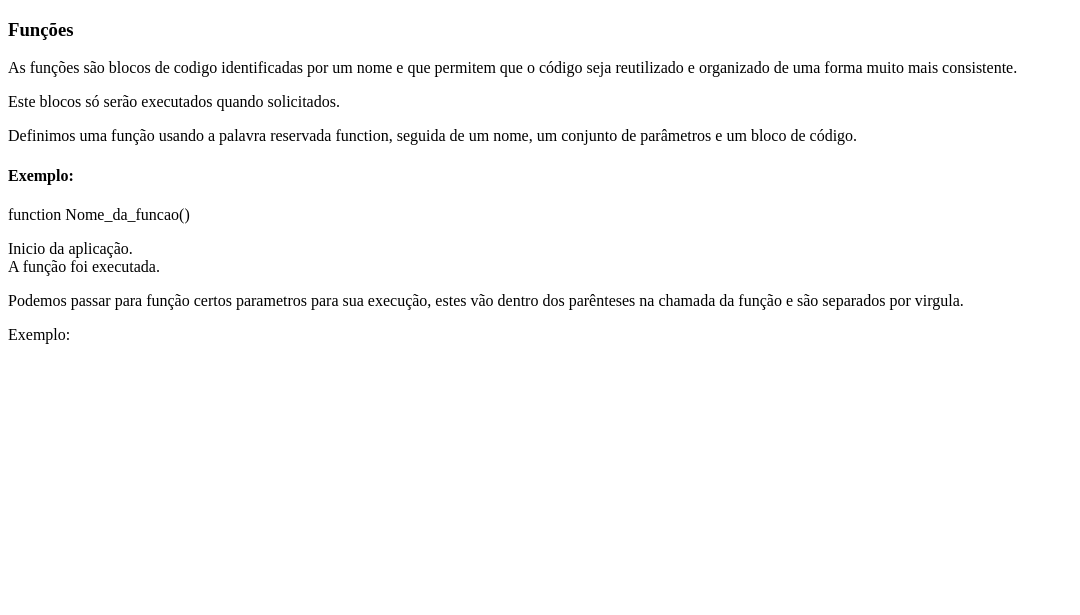
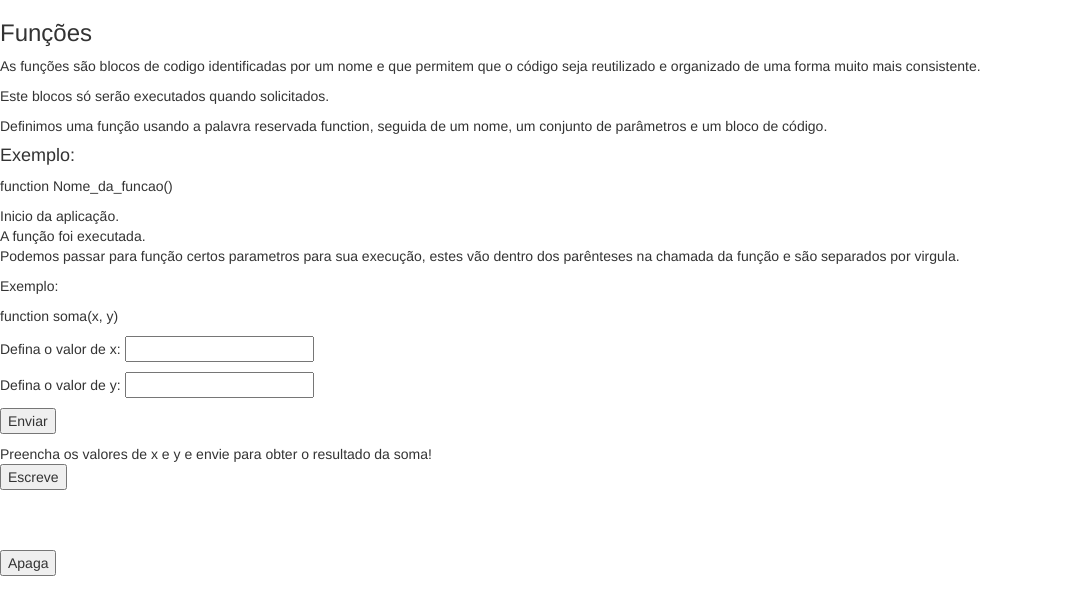
Before and after one commit to RodrigoSAugusto/aulas_php, a PHP site: page /funcoes.php in a window 1280 px wide. Shown: the top 615 px of the page, without its empty margins (0-1080 px from the left). Run offline with PHP 8.4, Linux system fonts and the light colour scheme.

Commit message:
Uso do método POST em funções simples

```diff
--- a/funcoes.php
+++ b/funcoes.php
@@ -4,6 +4,9 @@
     <meta charset="UTF-8">
     <meta http-equiv="X-UA-Compatible" content="IE=edge">
     <meta name="viewport" content="width=device-width, initial-scale=1.0">
+    <link rel="stylesheet" href="https://maxcdn.bootstrapcdn.com/bootstrap/3.4.1/css/bootstrap.min.css">
+    <script src="https://ajax.googleapis.com/ajax/libs/jquery/3.5.1/jquery.min.js"></script>
+    <script src="https://maxcdn.bootstrapcdn.com/bootstrap/3.4.1/js/bootstrap.min.js"></script>
     <title>Funçõess</title>
 </head>
 <body>
@@ -31,6 +34,64 @@
     <p> Podemos passar para função certos parametros para sua execução, estes vão dentro dos parênteses na chamada da função e são separados por virgula.</p>
     <p> Exemplo:</p>
 
+    <p>function soma(x, y)</p>
+
+    <form method="post" action="">
+        <p>Defina o valor de x:  <input type="int" name="x"></p>
+        <p>Defina o valor de y: <input type="int" name="y"></p>
+        <p><input type="submit" value="Enviar"></p>
+
+    </form>
+
+    <?php
+
+        if(!empty($_POST['x'])){
+            $x = $_POST['x'];
+            $y = $_POST['y'];
+            echo soma($x, $y);
+        } else {
+            echo "Preencha os valores de x e y e envie para obter o resultado da soma!";
+        }
+     ?>
+
+    <?php function soma($a, $b){
+        echo "$a + $b = " . ($a + $b);
+
+    } ?>
+    <br/>
+
+    <form action="funcoes.php" method="post">
+    <input type="submit" name="escreve_algo" value="Escreve" />
+    </form>
+    <br/>
+    <?php
+
+
+    if($_SERVER['REQUEST_METHOD'] == "POST" and isset($_POST['escreve_algo']))
+    {
+        escreve();
+    }
+    function escreve() {
+        echo "Esta botão escreve algo ao ser clicado";
+
+    }
+    ?>
+    <br/>
+    <br/>
+    <form action="funcoes.php" method="post">
+    <input type="submit" name="apaga_algo" value="Apaga" />
+    </form>
+    <?php
+    if($_SERVER['REQUEST_METHOD'] == "POST" and isset($_POST['apaga_algo']))
+    {
+        apaga();
+    }
+    function apaga() {
+        unset($_POST);
+        unset($_REQUEST);
+
+    }
+    ?>
 
 </body>
 </html>
```
